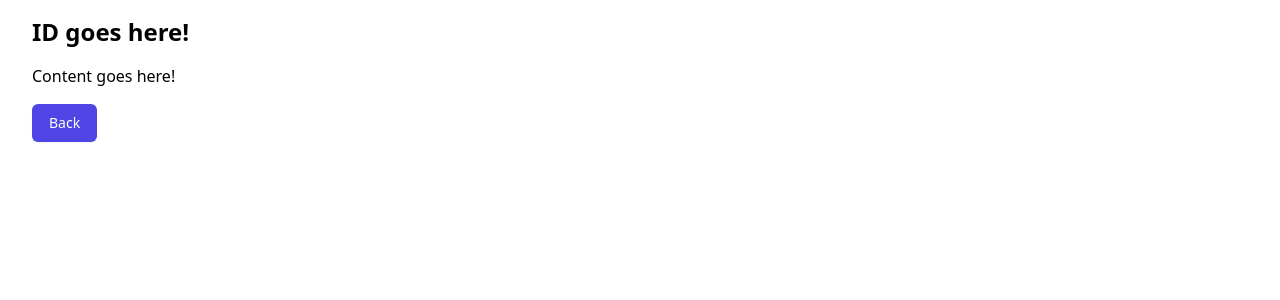
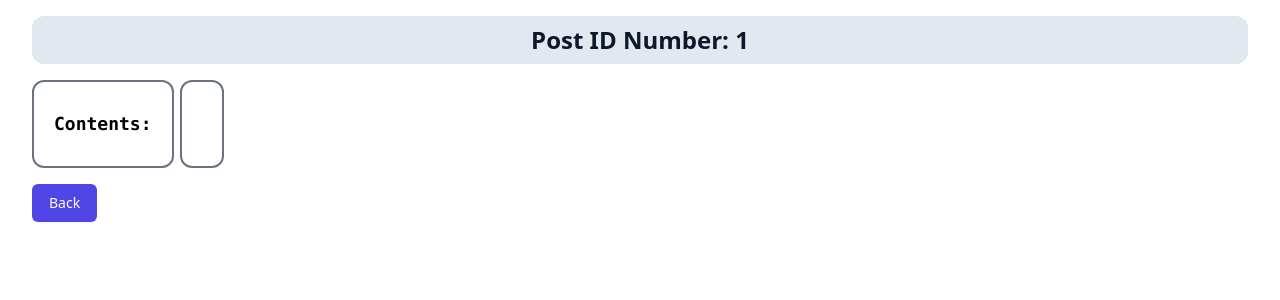
Before and after one commit to ottointelligence/take-home-crud, a Next.js app in the folder apps/web/: page /post/1 in a window 1280 px wide. Shown: the top 300 px of the page. Built offline with nearby package versions, Linux system fonts and the light colour scheme.

Commit message:
Update [id].tsx

```diff
--- a/apps/web/pages/post/[id].tsx
+++ b/apps/web/pages/post/[id].tsx
@@ -1,11 +1,24 @@
+import { useRouter } from "next/router";
+
 const Post = () => {
+  const { query } = useRouter()
+  const { id } = query
+  const { content } = query
+
+  const router = useRouter()
+
   return (
     <div className="mx-4 sm:mx-6 lg:mx-8 my-4">
-      <h1 className="text-2xl font-bold my-4">ID goes here!</h1>
-      <p className="mb-4">Content goes here!</p>
+      <h1 className="text-2xl font-bold my-4 rounded-xl bg-slate-200 text-slate-900 text-center px-px py-2">Post ID Number: { id }</h1>
+      <div className="flex flex-row gap-1.5">
+        <div className=" basis-1/16 mb-4 py-2 font-mono text-lg font-semibold border-2 border-gray-500 rounded-xl py-7 px-5">Contents:</div>
+        <p className=" mb-4 py-2 font-mono text-lg font-semibold border-2 border-gray-500 rounded-xl py-7 px-5">{ content }</p>
+      </div>
+
       <button
         type="button"
         className="inline-flex items-center justify-center rounded-md border border-transparent bg-indigo-600 px-4 py-2 text-sm font-medium text-white shadow-sm hover:bg-indigo-700 focus:outline-none focus:ring-2 focus:ring-indigo-500 focus:ring-offset-2 sm:w-auto"
+        onClick={() => router.back()}
       >
         Back
       </button>
@@ -14,3 +27,5 @@ const Post = () => {
 };
 
 export default Post;
+
+// THis is what happens when you click the CREATE-POST BUTTON
```
